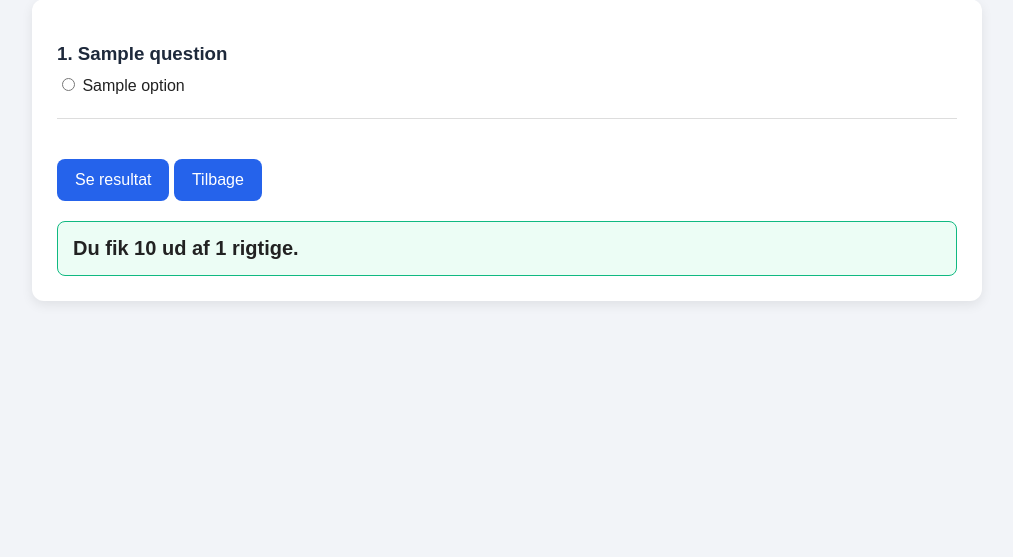
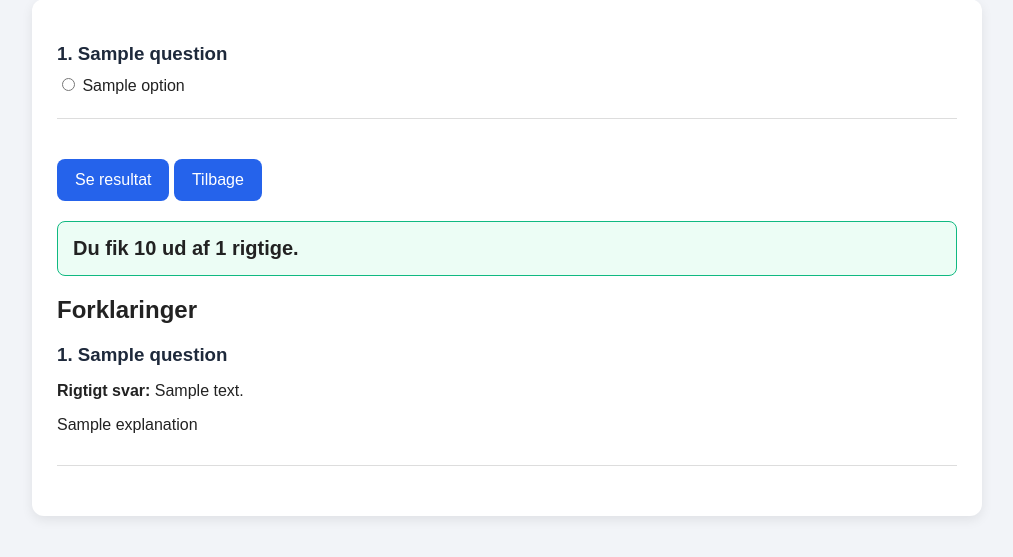
Before and after one commit to JakartaJoker/danskekonger, a Flask app: template templates/quiz.html in a window 1280 px wide. Shown: the part 108-665 px from the top of the page, without its empty margins (133-1146 px from the left). Run offline with Flask 3, Linux system fonts and the light colour scheme; the template is opened without the code that fills it: most values are stand-ins (such as "Sample title", 1, 10 or a date in 2020).

Commit message:
Tilføj simpel quiz

```diff
--- a/app.py
+++ b/app.py
@@ -1,4 +1,4 @@
-from flask import Flask, render_template, request
+from flask import Flask, render_template, request, Response
 from openai import OpenAI
 import os
 
@@ -6,39 +6,51 @@ app = Flask(__name__)
 
 client = OpenAI(api_key=os.getenv("OPENAI_API_KEY"))
 
-@app.route("/", methods=["GET", "POST"])
-@app.route("/danskekonger", methods=["GET", "POST"])
+@app.route("/")
+@app.route("/danskekonger")
 def danskekonger():
-    answer = ""
+    return render_template("index.html")
 
-    if request.method == "POST":
-        question = request.form.get("question", "").strip()
 
-        if not question:
-            answer = "Skriv først et spørgsmål."
-        else:
-            try:
-                response = client.responses.create(
-                    model="gpt-4o-mini",
-                    input=f"""
-Du er en hjælpsom historielærer.
+@app.route("/stream", methods=["POST"])
+def stream():
+    question = request.form.get("question", "").strip()
 
-Brugeren må kun stille spørgsmål om danske konger.
-Hvis spørgsmålet ikke handler om danske konger, skal du venligt forklare det.
+    if not question:
+        return Response("Skriv først et spørgsmål.", mimetype="text/plain")
 
-Svar på dansk.
+    def generate():
+        try:
+            stream = client.responses.create(
+                model="gpt-4o-mini",
+                stream=True,
+                input=f"""
+Du er en ekspert i Danmarks kongerække og dansk historie.
+
+Regler:
+- Svar altid på dansk.
+- Svar kun på spørgsmål om danske konger og relateret dansk kongehistorie.
+- Hvis spørgsmålet handler om noget andet, så forklar venligt at systemet kun handler om danske konger.
+- Brug årstal når det er relevant.
+- Vær faktuel og historisk præcis.
+- Hvis historikere er uenige eller noget er usikkert, så sig det tydeligt.
+- Skriv i et klart og pædagogisk sprog.
+- Brug korte afsnit.
+- Brug gerne punktlister ved længere svar.
 
 Spørgsmål:
 {question}
 """
-                )
+            )
 
-                answer = response.output_text
+            for event in stream:
+                if event.type == "response.output_text.delta":
+                    yield event.delta
 
-            except Exception as e:
-                answer = f"Der opstod en fejl: {str(e)}"
+        except Exception as e:
+            yield f"\n\nDer opstod en fejl: {str(e)}"
 
-    return render_template("index.html", answer=answer)
+    return Response(generate(), mimetype="text/plain")
 
 @app.route("/quiz", methods=["GET", "POST"])
 def quiz():
@@ -46,27 +58,32 @@ def quiz():
         {
             "question": "Hvilken konge forbindes især med Rundetårn?",
             "options": ["Christian 4.", "Frederik 7.", "Harald Blåtand"],
-            "answer": "Christian 4."
+            "answer": "Christian 4.",
+            "explanation": "Christian 4. lod Rundetårn opføre i København. Tårnet stod færdigt i 1642."
         },
         {
             "question": "Hvilken konge gav Danmark grundloven i 1849?",
             "options": ["Christian 8.", "Frederik 7.", "Christian 9."],
-            "answer": "Frederik 7."
+            "answer": "Frederik 7.",
+            "explanation": "Frederik 7. underskrev Danmarks Grundlov den 5. juni 1849."
         },
         {
             "question": "Hvilken konge er kendt for Jellingstenen?",
             "options": ["Gorm den Gamle", "Harald Blåtand", "Svend Tveskæg"],
-            "answer": "Harald Blåtand"
+            "answer": "Harald Blåtand",
+            "explanation": "Harald Blåtand lod Jellingstenen rejse og omtales ofte som den konge, der samlede Danmark."
         },
         {
             "question": "Hvem var Danmarks konge under besættelsen 1940-1945?",
             "options": ["Christian 10.", "Frederik 9.", "Christian 9."],
-            "answer": "Christian 10."
+            "answer": "Christian 10.",
+            "explanation": "Christian 10. var konge under den tyske besættelse af Danmark fra 1940 til 1945."
         },
         {
             "question": "Hvilken konge blev kaldt Europas svigerfar?",
             "options": ["Frederik 6.", "Christian 9.", "Frederik 8."],
-            "answer": "Christian 9."
+            "answer": "Christian 9.",
+            "explanation": "Christian 9. blev kaldt Europas svigerfar, fordi hans børn blev gift ind i flere europæiske kongehuse."
         }
     ]
 
--- a/templates/quiz.html
+++ b/templates/quiz.html
@@ -105,7 +105,17 @@
             <div class="score">
                 Du fik {{ score }} ud af {{ questions|length }} rigtige.
             </div>
-        {% endif %}
+
+            <h2>Forklaringer</h2>
+
+            {% for q in questions %}
+                <div class="question">
+                    <h3>{{ loop.index }}. {{ q.question }}</h3>
+                    <p><strong>Rigtigt svar:</strong> {{ q.answer }}</p>
+                    <p>{{ q.explanation }}</p>
+                </div>
+            {% endfor %}
+         {% endif %}
     </div>
 
 </body>
```
